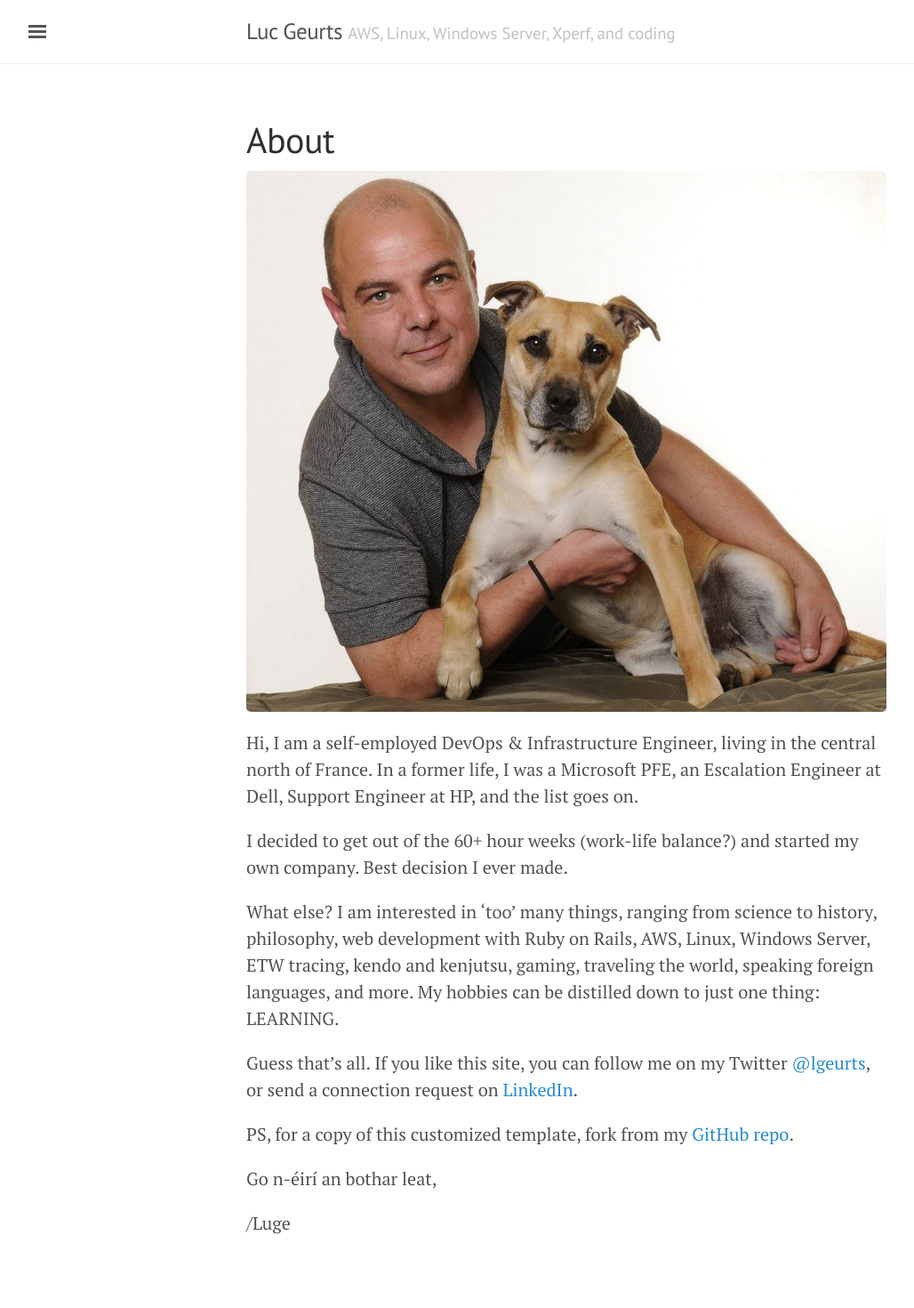
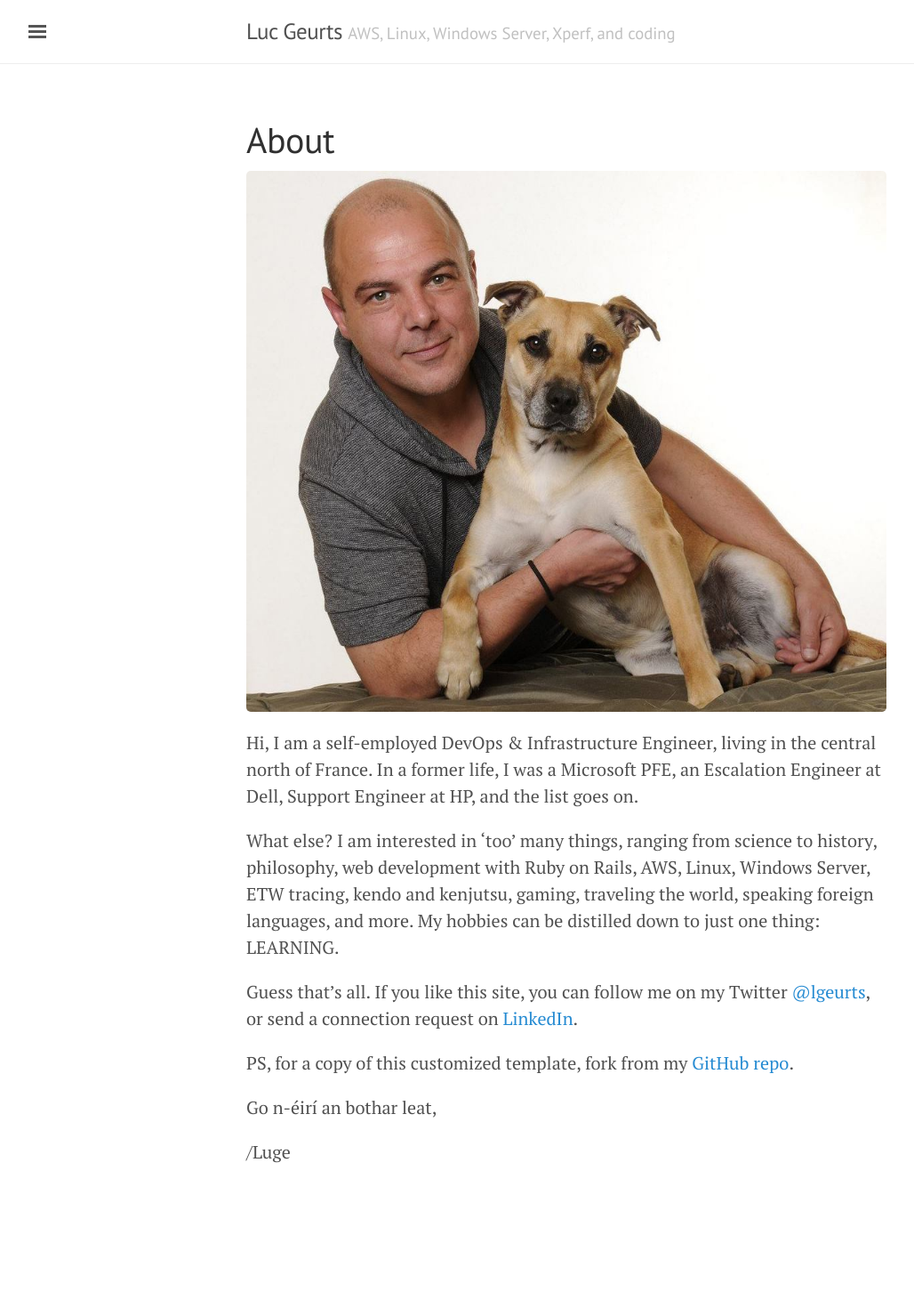
Before and after one commit to lgeurts/lgeurts.github.io, a Jekyll site: the page built from about.md, in a window 1280 px wide. Shown: the whole page at 89% size, without its empty margins (3-1031 px from the left). Built offline with Jekyll 4.4.1, drawn with Linux system fonts in a browser that asks for light colours; nearby versions of some CDN libraries; after the commit the page ends 1390 px from its top, so only the background shows below that.

Commit message:
Update about.md

```diff
--- a/about.md
+++ b/about.md
@@ -7,8 +7,6 @@ title: About
 
 Hi, I am a self-employed DevOps & Infrastructure Engineer, living in the central north of France.
 In a former life, I was a Microsoft PFE, an Escalation Engineer at Dell, Support Engineer at HP, and the list goes on.
-
-I decided to get out of the 60+ hour weeks (work-life balance?) and started my own company. Best decision I ever made.
 
 What else? I am interested in 'too' many things, ranging from science to history, philosophy, web development with Ruby on Rails, AWS, Linux, Windows Server, ETW tracing, kendo and kenjutsu, gaming, traveling the world, speaking foreign languages, and more.
 My hobbies can be distilled down to just one thing: LEARNING.
```
